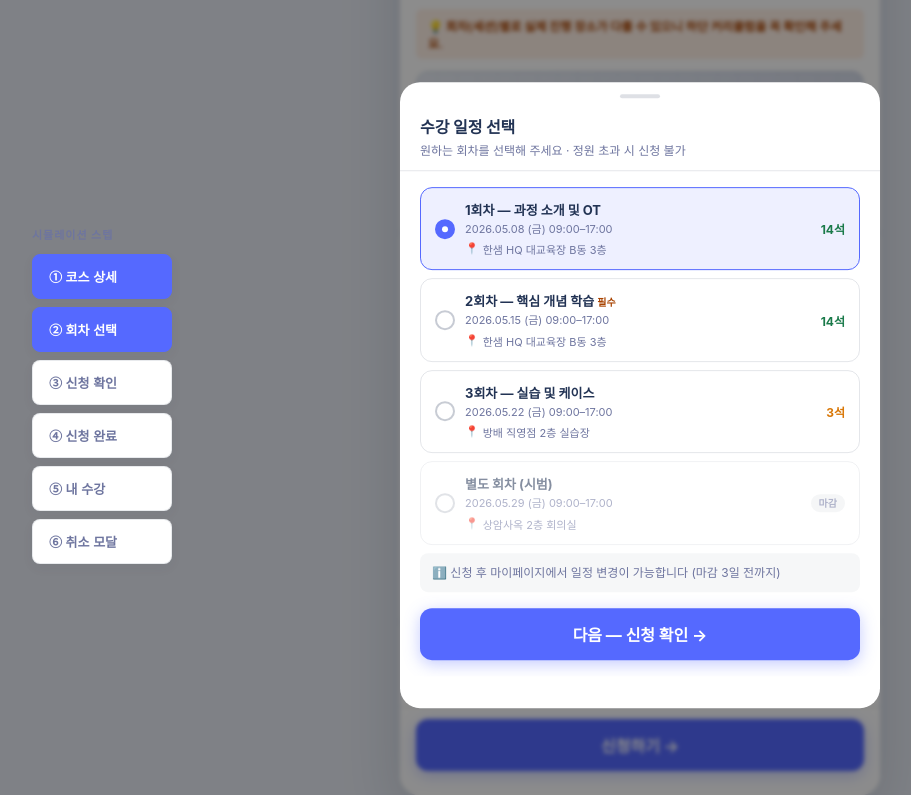
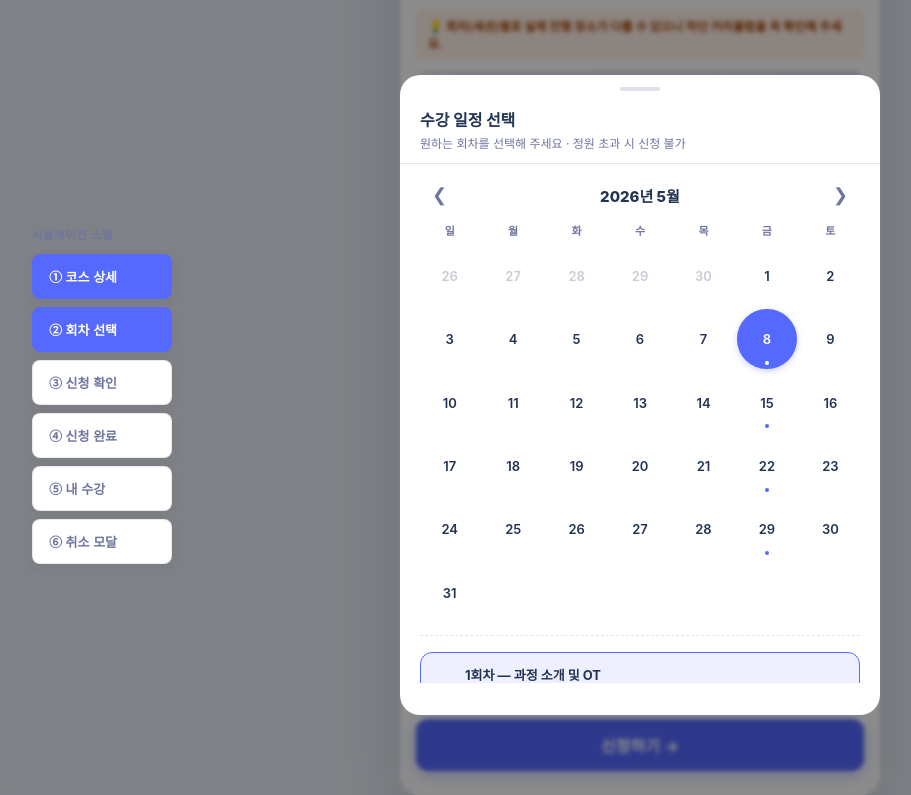
Before and after one commit to spapa2351-design/plan, a plain HTML site: page offline/user.html in a window 1280 px wide. Both pictures are taken after a click on the button "신청하기 →". Shown: the part 1099-1894 px from the top of the page, without its empty margins (0-911 px from the left). Drawn offline with Linux system fonts and the light colour scheme; a web font is replaced by a local one.

Commit message:
Update user.html

```diff
--- a/offline/user.html
+++ b/offline/user.html
@@ -4,6 +4,8 @@
   <meta charset="UTF-8">
   <meta name="viewport" content="width=device-width, initial-scale=1.0">
   <title>오프라인 코스 — 수강생</title>
+  <link href="https://fonts.googleapis.com/css2?family=Pretendard:wght@400;500;600;700;800&display=swap" rel="stylesheet">
+  <link rel="stylesheet" href="https://cdnjs.cloudflare.com/ajax/libs/font-awesome/6.5.1/css/all.min.css">
   <style>
     *, *::before, *::after { box-sizing: border-box; margin: 0; padding: 0; }
     :root {
@@ -277,6 +279,46 @@
     .sel-sub { font-size: 11px; color: var(--secondary); line-height: 1.4; }
     .sel-loc { font-size: 11px; color: var(--secondary); margin-top: 4px; display: flex; gap: 4px; align-items: flex-start; }
     .sel-seats { font-size: 12px; font-weight: 700; }
+
+    /* ── User Calendar (Sheet) ── */
+    .ucal-wrap {
+      margin-bottom: 16px;
+      padding-bottom: 12px;
+      border-bottom: 1px dashed var(--border);
+    }
+    .ucal-hdr {
+      display: flex; justify-content: space-between; align-items: center;
+      margin-bottom: 12px; padding: 0 4px;
+    }
+    .ucal-title { font-size: 15px; font-weight: 800; color: var(--black); }
+    .ucal-nav {
+      background: transparent; border: none; color: var(--secondary);
+      font-size: 18px; cursor: pointer; padding: 4px 8px;
+      display: flex; align-items: center; justify-content: center;
+      transition: color .2s;
+    }
+    .ucal-nav:hover { color: var(--primary); }
+    .ucal-grid {
+      display: grid; grid-template-columns: repeat(7, 1fr); gap: 4px;
+    }
+    .ucal-dow {
+      text-align: center; font-size: 11px; font-weight: 600; color: var(--secondary); padding-bottom: 4px;
+    }
+    .ucal-day {
+      aspect-ratio: 1; display: flex; flex-direction: column; align-items: center; justify-content: center;
+      font-size: 13px; font-weight: 600; border-radius: 50%; position: relative; cursor: default;
+      transition: all 0.2s; color: var(--black);
+    }
+    .ucal-day.other { color: rgba(34,51,84,.25); }
+    .ucal-day.has-sess { cursor: pointer; }
+    /* 회차가 있는 날짜 아래 파란색 닷(Dot) 표시 */
+    .ucal-day.has-sess::after {
+      content: ''; position: absolute; bottom: 4px; width: 4px; height: 4px;
+      border-radius: 50%; background: var(--primary);
+    }
+    /* 회차 선택 시 파란색 배경 하이라이트 */
+    .ucal-day.selected { background: var(--primary); color: #fff; box-shadow: 0 2px 6px rgba(85,105,255,.3); }
+    .ucal-day.selected::after { background: #fff; }
 
     /* ── Confirm screen ── */
     .confirm-card {
@@ -864,6 +906,17 @@
   </div>
   <div class="sheet-body">
 
+    <!-- User Calendar inside Sheet -->
+    <div class="ucal-wrap">
+      <div class="ucal-hdr">
+        <button class="ucal-nav" onclick="ucalPrev()">&#10094;</button>
+        <div class="ucal-title" id="userCalTitle">2026년 5월</div>
+        <button class="ucal-nav" onclick="ucalNext()">&#10095;</button>
+      </div>
+      <div class="ucal-grid" id="userCalGrid"></div>
+    </div>
+
+    <!-- Session List -->
     <div class="sel-sess selected" id="sel-1" onclick="selectSess(1)">
       <div class="radio-circle"></div>
       <div class="sel-info">
@@ -920,6 +973,7 @@ const sessData = {
   1: {
     name: '1회차 — 과정 소개 및 OT',
     date: '2026.05.08 (금) 09:00–17:00',
+    isoDate: '2026-05-08',
     short: '5.8(금) 09:00',
     loc: '한샘 HQ 대교육장 B동 3층',
     shortLoc: 'B동 3층'
@@ -927,6 +981,7 @@ const sessData = {
   2: {
     name: '2회차 — 핵심 개념 학습',
     date: '2026.05.15 (금) 09:00–17:00',
+    isoDate: '2026-05-15',
     short: '5.15(금) 09:00',
     loc: '한샘 HQ 대교육장 B동 3층',
     shortLoc: 'B동 3층'
@@ -934,9 +989,18 @@ const sessData = {
   3: {
     name: '3회차 — 실습 및 케이스',
     date: '2026.05.22 (금) 09:00–17:00',
+    isoDate: '2026-05-22',
     short: '5.22(금) 09:00',
     loc: '방배 직영점 2층 실습장',
     shortLoc: '방배 직영점'
+  },
+  4: {
+    name: '별도 회차 (시범)',
+    date: '2026.05.29 (금) 09:00–17:00',
+    isoDate: '2026-05-29',
+    short: '5.29(금) 09:00',
+    loc: '상암사옥 2층 회의실',
+    shortLoc: '상암사옥'
   },
 };
 
@@ -956,12 +1020,72 @@ function goScreen(id) {
   if (sa) sa.scrollTop = 0;
 }
 
+/* ── User Calendar Logic ── */
+let ucalYear = 2026;
+let ucalMonth = 4; // May (0-indexed)
+
+function renderUserCalendar() {
+  document.getElementById('userCalTitle').textContent = `${ucalYear}년 ${ucalMonth + 1}월`;
+  const grid = document.getElementById('userCalGrid');
+  if(!grid) return;
+  grid.innerHTML = '';
+
+  const dow = ['일','월','화','수','목','금','토'];
+  dow.forEach(d => {
+    const el = document.createElement('div');
+    el.className = 'ucal-dow';
+    el.textContent = d;
+    grid.appendChild(el);
+  });
+
+  const first = new Date(ucalYear, ucalMonth, 1);
+  const last = new Date(ucalYear, ucalMonth + 1, 0);
+
+  const sessMap = {};
+  Object.keys(sessData).forEach(k => {
+    sessMap[sessData[k].isoDate] = k;
+  });
+
+  for (let i = 0; i < first.getDay(); i++) {
+    const d = new Date(ucalYear, ucalMonth, 1 - (first.getDay() - i)).getDate();
+    const el = document.createElement('div');
+    el.className = 'ucal-day other';
+    el.textContent = d;
+    grid.appendChild(el);
+  }
+
+  for (let d = 1; d <= last.getDate(); d++) {
+    const iso = `${ucalYear}-${String(ucalMonth+1).padStart(2,'0')}-${String(d).padStart(2,'0')}`;
+    const sessId = sessMap[iso];
+    const isSelected = selectedSess == sessId;
+
+    const el = document.createElement('div');
+    el.className = 'ucal-day' + (sessId ? ' has-sess' : '') + (isSelected ? ' selected' : '');
+    el.textContent = d;
+
+    if (sessId) {
+      el.onclick = () => {
+        const sessEl = document.getElementById('sel-'+sessId);
+        // Prevent selecting full session via calendar
+        if(sessEl && !sessEl.classList.contains('full')) {
+          selectSess(sessId);
+        }
+      };
+    }
+    grid.appendChild(el);
+  }
+}
+
+function ucalPrev() { ucalMonth--; if(ucalMonth<0){ucalMonth=11;ucalYear--;} renderUserCalendar(); }
+function ucalNext() { ucalMonth++; if(ucalMonth>11){ucalMonth=0;ucalYear++;} renderUserCalendar(); }
+
 /* ── Session select ── */
 function openSelect() {
   document.getElementById('screen-detail').classList.add('active');
   document.getElementById('overlay-select').classList.add('open');
   document.getElementById('sheet-select').classList.add('open');
   document.getElementById('chip-select').classList.add('active');
+  renderUserCalendar();
 }
 function closeSelect() {
   document.getElementById('overlay-select').classList.remove('open');
@@ -970,8 +1094,11 @@ function closeSelect() {
 function selectSess(n) {
   selectedSess = n;
   document.querySelectorAll('.sel-sess:not(.full)').forEach(el => el.classList.remove('selected'));
-  document.getElementById('sel-'+n).classList.add('selected');
+  const selectedEl = document.getElementById('sel-'+n);
+  if(selectedEl) selectedEl.classList.add('selected');
+  renderUserCalendar(); // Re-render calendar to highlight new selection
 }
+
 function goConfirm() {
   closeSelect();
   const s = sessData[selectedSess];
```
